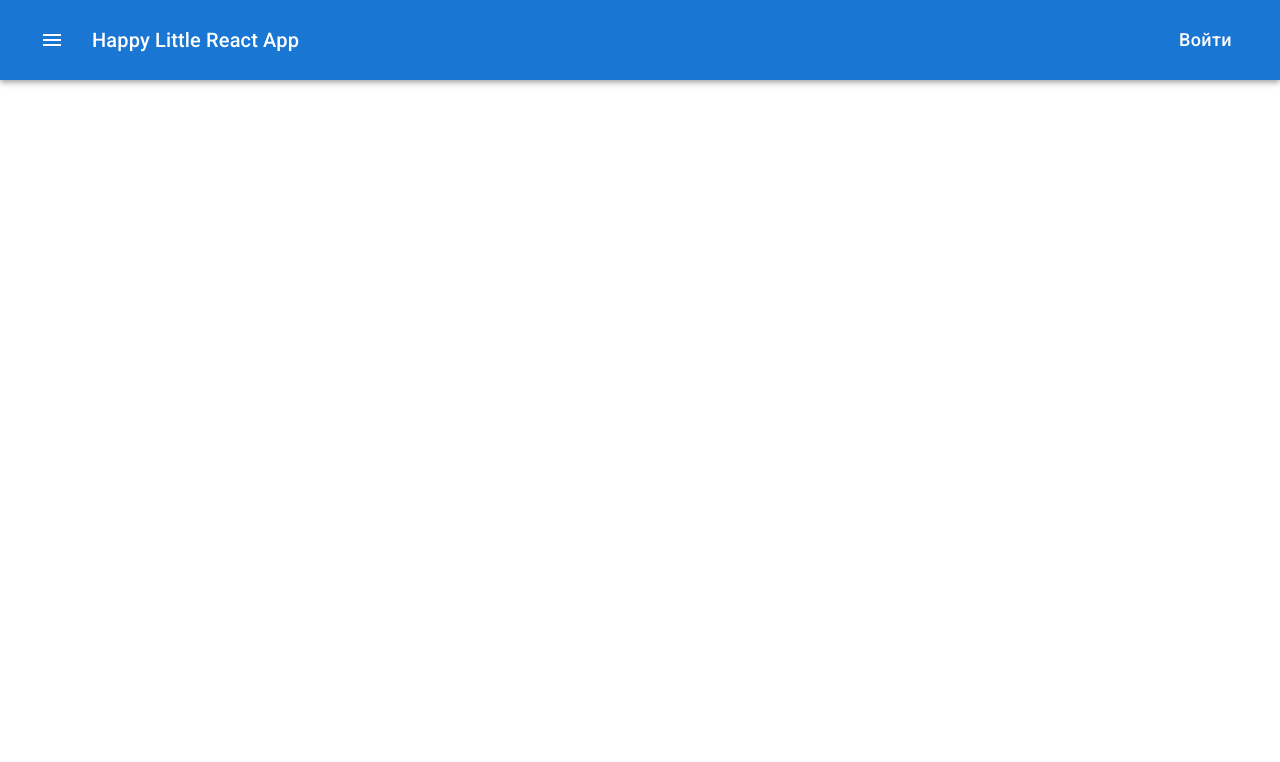
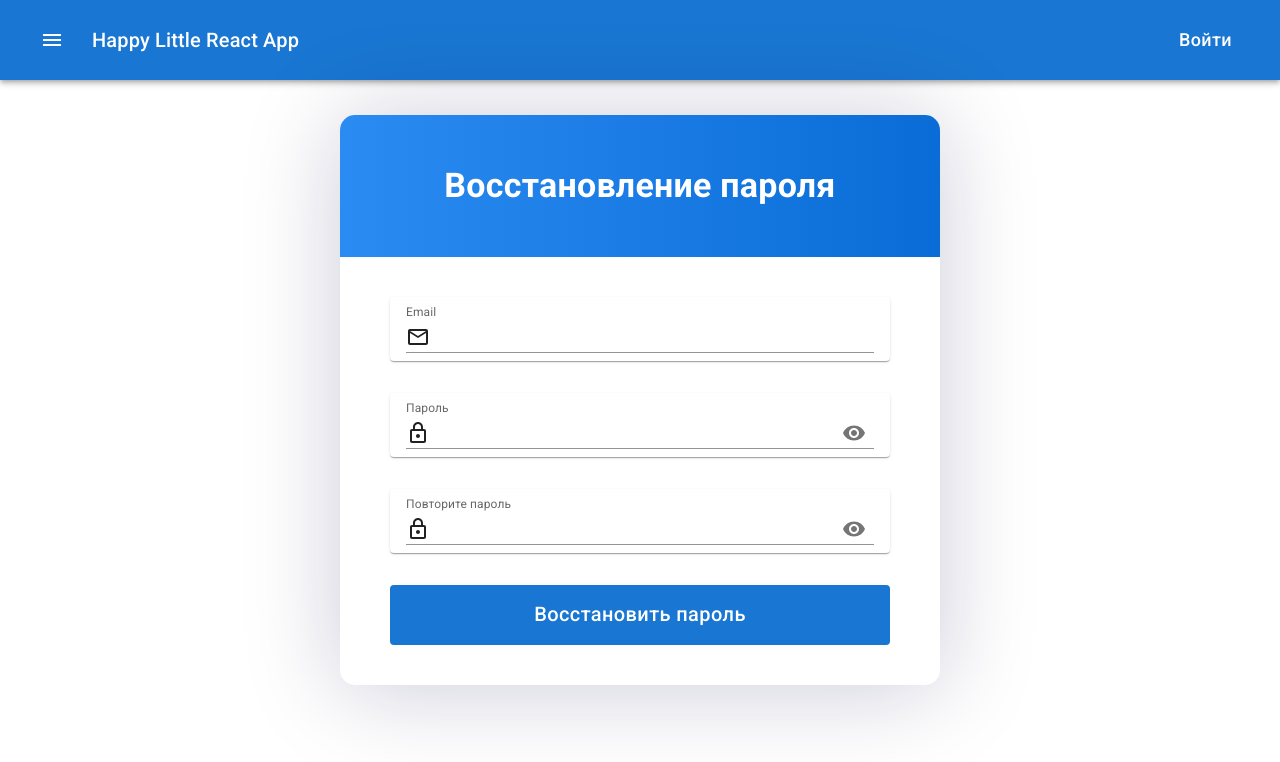
Before and after one commit to NikMerkulov/react-practice-project, a React (Create React App) app: page /PasswordRecovery in a window 1280 px wide. Shown: the top 762 px of the page. Built offline with nearby package versions, Linux system fonts and the light colour scheme.

Commit message:
Added PasswordRecovery component, routing fixes

```diff
--- a/src/App.js
+++ b/src/App.js
@@ -3,6 +3,7 @@ import './App.css'
 import Header from './components/Header/Header'
 import LogIn from './components/LogIn/LogIn'
 import SignIn from './components/SignIn/SignIn'
+import PasswordRecovery from './components/PasswordRecovery/PasswordRecovery'
 
 const App = () => {
   return (
@@ -15,6 +16,9 @@ const App = () => {
         <Route path='/signin'>
           <SignIn />
         </Route>
+        <Route path='/PasswordRecovery'>
+          <PasswordRecovery />
+        </Route>
       </Switch>
     </div>
   )
--- a/src/components/LogIn/LogIn.jsx
+++ b/src/components/LogIn/LogIn.jsx
@@ -4,8 +4,7 @@ import { Box } from "@mui/system"
 import { useForm } from 'react-hook-form'
 import { Visibility, VisibilityOff, EmailOutlined, LockOutlined } from '@mui/icons-material'
 import { useState } from 'react'
-import { Switch, Route, Link as RouterLink } from 'react-router-dom'
-import SignIn from '../SignIn/SignIn'
+import { Link as RouterLink } from 'react-router-dom'
 
 const LogIn = () => {
   const { register, handleSubmit } = useForm()
@@ -87,14 +86,6 @@ const LogIn = () => {
           <Box sx={{ display: 'flex', justifyContent: 'space-between'}}>
               <Link component={RouterLink} to='/PasswordRecovery'>Забыли пароль?</Link>
               <Link component={RouterLink} to='/SignIn'>Регистрация</Link>
-              <Switch>
-                <Route path='/PasswordRecovery'>
-                  <Typography>Forgot password</Typography>
-                </Route>
-                <Route path='/signin'>
-                  <SignIn />
-                </Route>
-              </Switch>
           </Box>
         </Stack>
       </form>
--- /dev/null
+++ b/src/components/PasswordRecovery/PasswordRecovery.jsx
@@ -0,0 +1,117 @@
+import { useState } from 'react'
+import { Container, Paper, Stack, TextField, Typography, InputAdornment, IconButton, Button } from '@mui/material'
+import { Box } from '@mui/system'
+import { useForm } from 'react-hook-form'
+import { Visibility, VisibilityOff, EmailOutlined, LockOutlined } from '@mui/icons-material'
+
+const PasswordRecovery = () => {
+  const { register, handleSubmit } = useForm()
+  const [visibility, setVisibility] = useState(false)
+
+  const onSubmit = data => {
+    console.log(data)
+  }
+
+  const styles = {
+    container: {
+      background: '#FFF',
+      boxShadow: '0px 4px 96px rgba(10, 9, 75, 0.21)',
+      borderRadius: '15px',
+      position: 'absolute',
+      top: '50%',
+      transform: 'translateY(-50%)'
+    },
+    header: {
+      background: 'linear-gradient(90.01deg, #2A8BF2 0.01%, #0A6CD6 99.99%)',
+      borderTopLeftRadius: 'inherit',
+      borderTopRightRadius: 'inherit',
+      width: '100%',
+      display: 'flex',
+      alignItems: 'center',
+      justifyContent: 'center',
+      padding: '50px',
+      boxSizing: 'border-box'
+    }
+  }
+
+  return (
+    <Container sx={styles.container} maxWidth='sm' disableGutters>
+      <Box sx={styles.header}>
+        <Typography variant='h4' sx={{ color: '#FFF', fontWeight: 'bold'}}>
+          Восстановление пароля
+        </Typography>
+      </Box>
+      <form onSubmit={handleSubmit(onSubmit)}>
+        <Stack spacing={4} sx={{ width: '100%', padding: '40px 50px', boxSizing: 'border-box'}}>
+          <Paper>
+            <TextField
+              {...register('email')}
+              type='email'
+              autoComplete='email'
+              label='Email'
+              name='email'
+              variant='standard'
+              fullWidth
+              InputProps={{
+                startAdornment: <EmailOutlined />
+              }}
+            />
+          </Paper>
+          <Paper>
+            <TextField
+              {...register('password')}
+              type={visibility ? 'text' : 'password'}
+              label='Пароль'
+              name='password'
+              variant='standard'
+              fullWidth
+              InputProps={{
+                startAdornment: <LockOutlined />,
+                endAdornment:
+                  <InputAdornment position='end'>
+                  <IconButton
+                    aria-label='toggle password visibility'
+                    edge='start'
+                    onClick={() => setVisibility(visibility => !visibility)}
+                  >
+                    {visibility ? <VisibilityOff /> : <Visibility />}
+                  </IconButton>
+                </InputAdornment>
+              }}
+            />
+          </Paper>
+          <Paper>
+            <TextField
+              {...register('repeatPassword')}
+              type={visibility ? 'text' : 'password'}
+              label='Повторите пароль'
+              name='repeatPassword'
+              variant='standard'
+              fullWidth
+              InputProps={{
+                startAdornment: <LockOutlined />,
+                endAdornment:
+                  <InputAdornment position='end'>
+                  <IconButton
+                    aria-label='toggle password visibility'
+                    edge='start'
+                    onClick={() => setVisibility(visibility => !visibility)}
+                  >
+                    {visibility ? <VisibilityOff /> : <Visibility />}
+                  </IconButton>
+                </InputAdornment>
+              }}
+            />
+          </Paper>
+          <Button variant='contained' disableElevation type='submit' sx={{ height: 60 }}>
+            <Typography variant='p' fontSize={20}>
+              Восстановить пароль
+            </Typography>
+          </Button>
+        </Stack>
+      </form>
+    </Container>
+  )
+}
+
+export default PasswordRecovery
```
